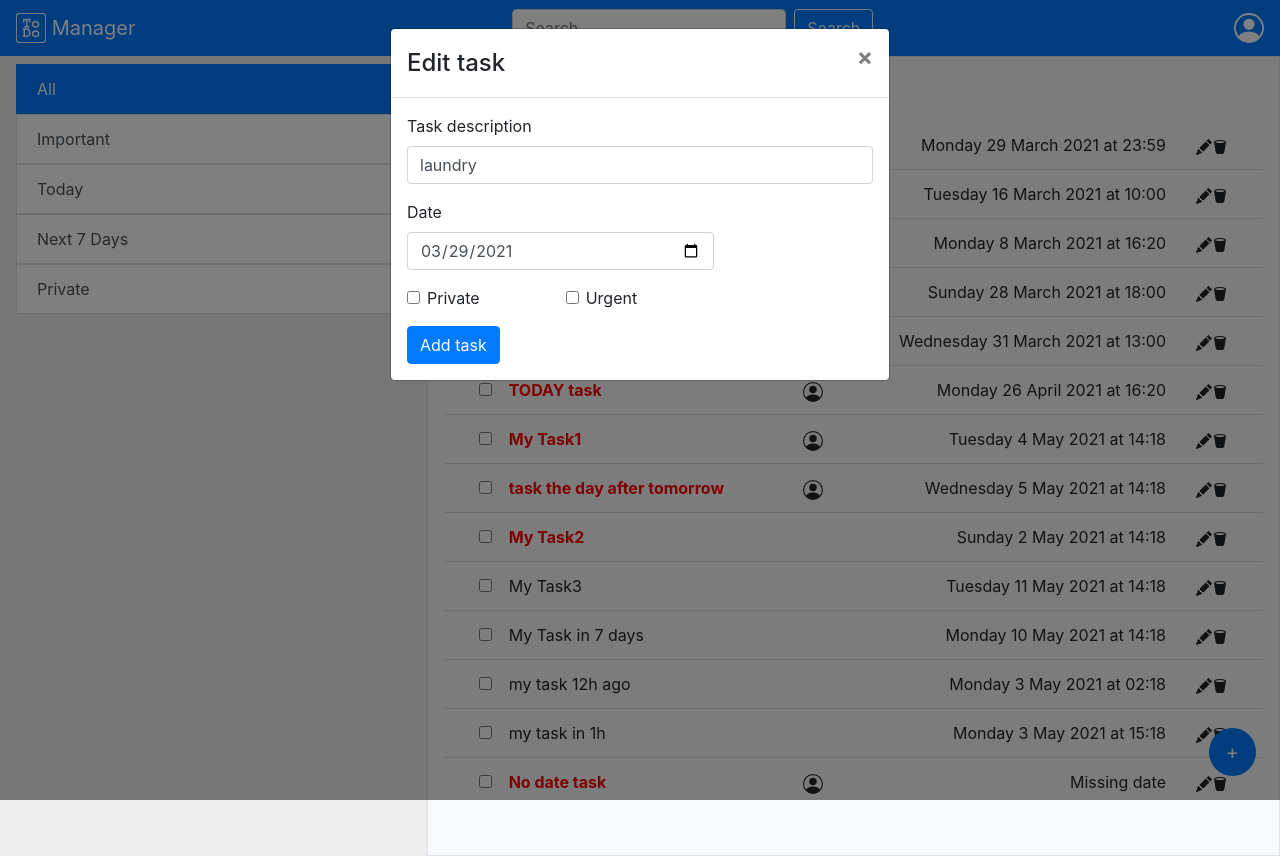
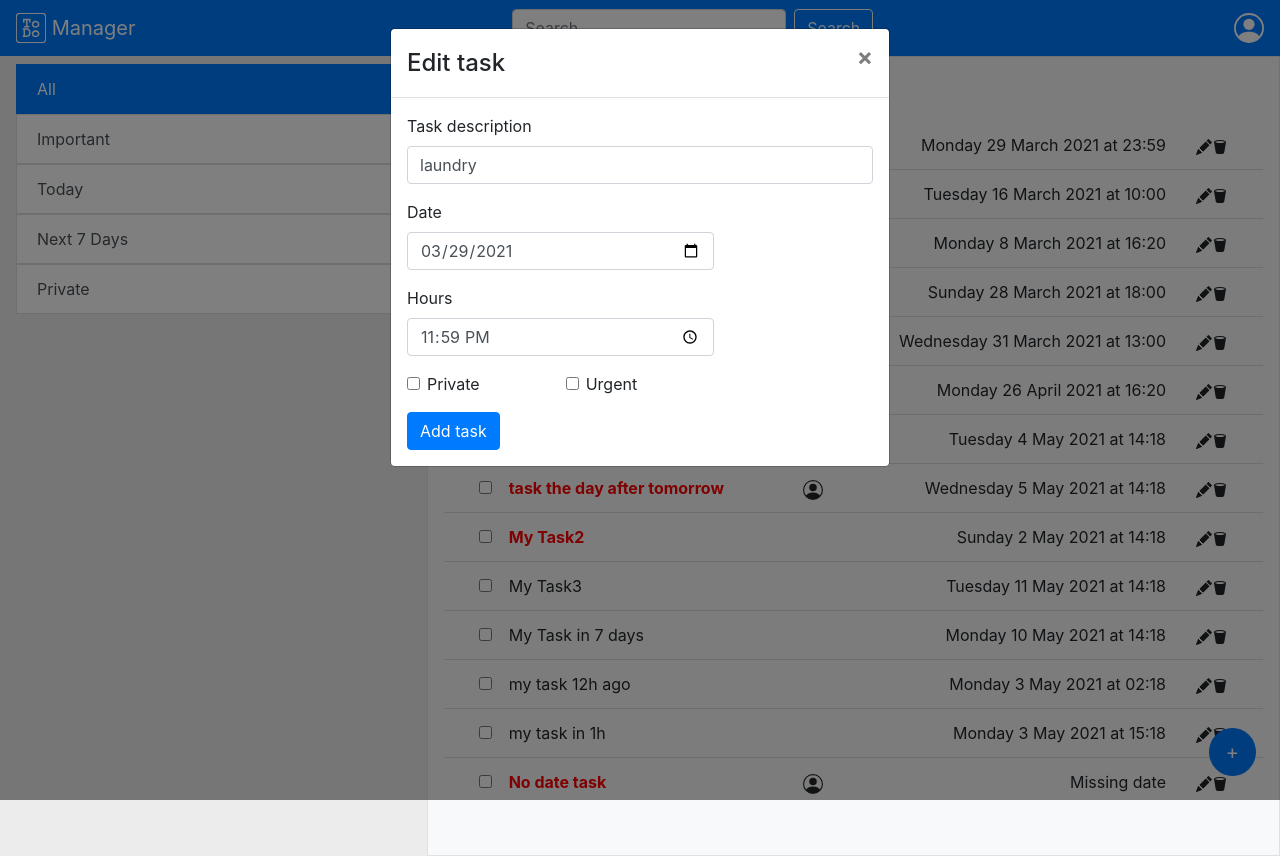
Before and after one commit to MattiaRiola/wa1_fe_todo_stateless, a React (Create React App) app in the folder biglab1/: page / in a window 1280 px wide. Both pictures are taken after a click on the element 1204 px from the left and 145 px from the top of the page. Built offline with nearby package versions, Linux system fonts and the light colour scheme.

Commit message:
fix: fixed date/hour bugs

```diff
--- a/biglab1/src/AddTaskForm.js
+++ b/biglab1/src/AddTaskForm.js
@@ -50,19 +50,19 @@ function AddTaskForm(props) {
                     <Form.Control
                         type="date"
                         placeholder="date"
-                        value={dayjs(props.date).format('YYYY-MM-DD').toString()}
+                        value={props.date!=='' ? dayjs(props.date).format('YYYY-MM-DD').toString() : undefined}
                         onChange={td => props.setDate(td.target.value)}
                     />
                 </Form.Group>
-{/*                 <Form.Group as={Col} md="8" controlId="formBasicHours">
+                <Form.Group as={Col} md="8" controlId="formBasicHours">
                     <Form.Label>Hours</Form.Label>
                     <Form.Control
                         type="time"
                         placeholder="time"
-                        value={dayjs(props.date).format('HH:mm').toString()}
-                        onChange={td => props.setDate(td.target.value)}
+                        value={props.hours}
+                        onChange={td => props.setHours(td.target.value)}
                     />
-                </Form.Group> */}
+                </Form.Group>
                 </Form.Row>
                 <Form.Row>
 
--- a/biglab1/src/MyModal.js
+++ b/biglab1/src/MyModal.js
@@ -6,13 +6,20 @@ import AddTaskForm  from './AddTaskForm';
 function MyModal(props) {
   //console.log("this is the current task: " + props.currentTask.description);
   const [description, setDescription] = useState(props.currentTask ? props.currentTask.description : '');
-  const [date, setDate] = useState(props.currentTask ? dayjs(props.currentTask.date) : '') ;
+  const [date, setDate] = useState(props.currentTask ?
+    (props.currentTask.date ? dayjs(props.currentTask.date) : '' )
+    : '') ;
   const [taskprivate, setTaskprivate] = useState(props.currentTask ? props.currentTask.private : false);
   const [urgent, setUrgent] = useState(props.currentTask ? props.currentTask.urgent : false);
 
+  const [hours, setHours] = useState(props.currentTask ? (props.currentTask.date ? dayjs(props.currentTask.date).format('HH:mm').toString() : '') : '');
+
   const handleAdd = (event) => {
+    const time = hours ? hours.split(":") : "23:59".split(":");
+    const hour = time[0];
+    const minutes = time[1];
 
-    const task = {id: props.lastId+1, description: description, date:( dayjs(date).isValid()) ?  dayjs(date) : undefined , urgent: urgent, private: taskprivate};
+    const task = {id: props.lastId+1, description: description, date:( dayjs(date).isValid()) ?  dayjs(date).set('h',hour).set('m',minutes) : undefined , urgent: urgent, private: taskprivate};
 
 
     console.log("adding this task: ");
@@ -22,6 +29,7 @@ function MyModal(props) {
 
     setDescription('');
     setDate('');
+    setHours('');
     setTaskprivate(false);
     setUrgent(false);
 
@@ -31,8 +39,11 @@ function MyModal(props) {
   };
 
   const handleEdit = (event) => {
+    const time = hours.split(":");
+    const hour = time[0];
+    const minutes = time[1];
 
-    const task = {id: props.currentTask.id, description: description, date:( dayjs(date).isValid()) ?  dayjs(date) : undefined , urgent: urgent, private: taskprivate};
+    const task = {id: props.currentTask.id, description: description, date:( dayjs(date).isValid()) ?  dayjs(date).set('h',hour).set('m',minutes) : undefined , urgent: urgent, private: taskprivate};
 
 
     console.log("editing this task: ");
@@ -42,7 +53,6 @@ function MyModal(props) {
     props.handleClose();
 
   };
-
   /**
    * DEPRECATED: (it was used by the close button in modal footer )
    * close the modal in a clean way
@@ -65,7 +75,7 @@ function MyModal(props) {
           <Modal.Title>{props.currentTask ? "Edit task" : "Add a new task"}</Modal.Title>
         </Modal.Header>
         <Modal.Body>
-            <AddTaskForm handleAddOrEdit={props.currentTask ? handleEdit : handleAdd} setDescription={setDescription} setDate={setDate} changePrivate={changePrivate} changeUrgent={changeUrgent} description={description} date={date} taskprivate={taskprivate} urgent={urgent}/>
+            <AddTaskForm handleAddOrEdit={props.currentTask ? handleEdit : handleAdd} setDescription={setDescription} setDate={setDate} changePrivate={changePrivate} changeUrgent={changeUrgent} setHours={setHours} hours={hours} description={description} date={date} taskprivate={taskprivate} urgent={urgent}/>
         </Modal.Body>
 
       </Modal>
--- a/biglab1/src/MyNavbar.js
+++ b/biglab1/src/MyNavbar.js
@@ -13,7 +13,7 @@ function MyNavbar(props) {
         <>
             <Navbar bg="primary" variant="dark" expand="lg" className="sticky-top">
                 <Navbar.Toggle onClick={() => props.setOpen(oldOpen => !oldOpen)} aria-controls="menu-filter" aria-expanded={props.open}/>
-                <Navbar.Brand href="#home" className="d-inline-block align-top">
+                <Navbar.Brand href="/" className="d-inline-block align-top">
                     <img alt="" src={todo} width="30" height="30" className="d-inline-block align-top" />{' '} Manager
                 </Navbar.Brand>
 
```
